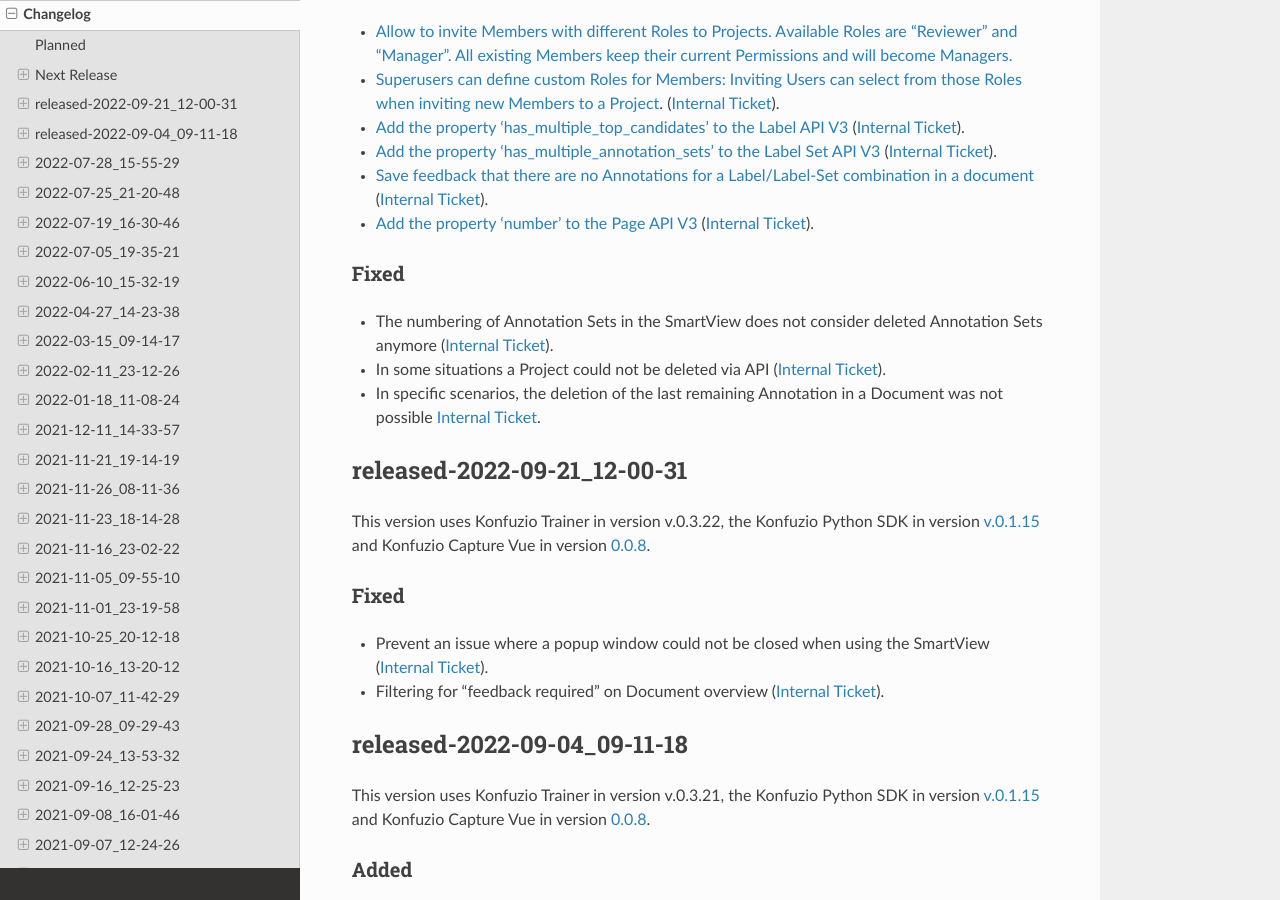
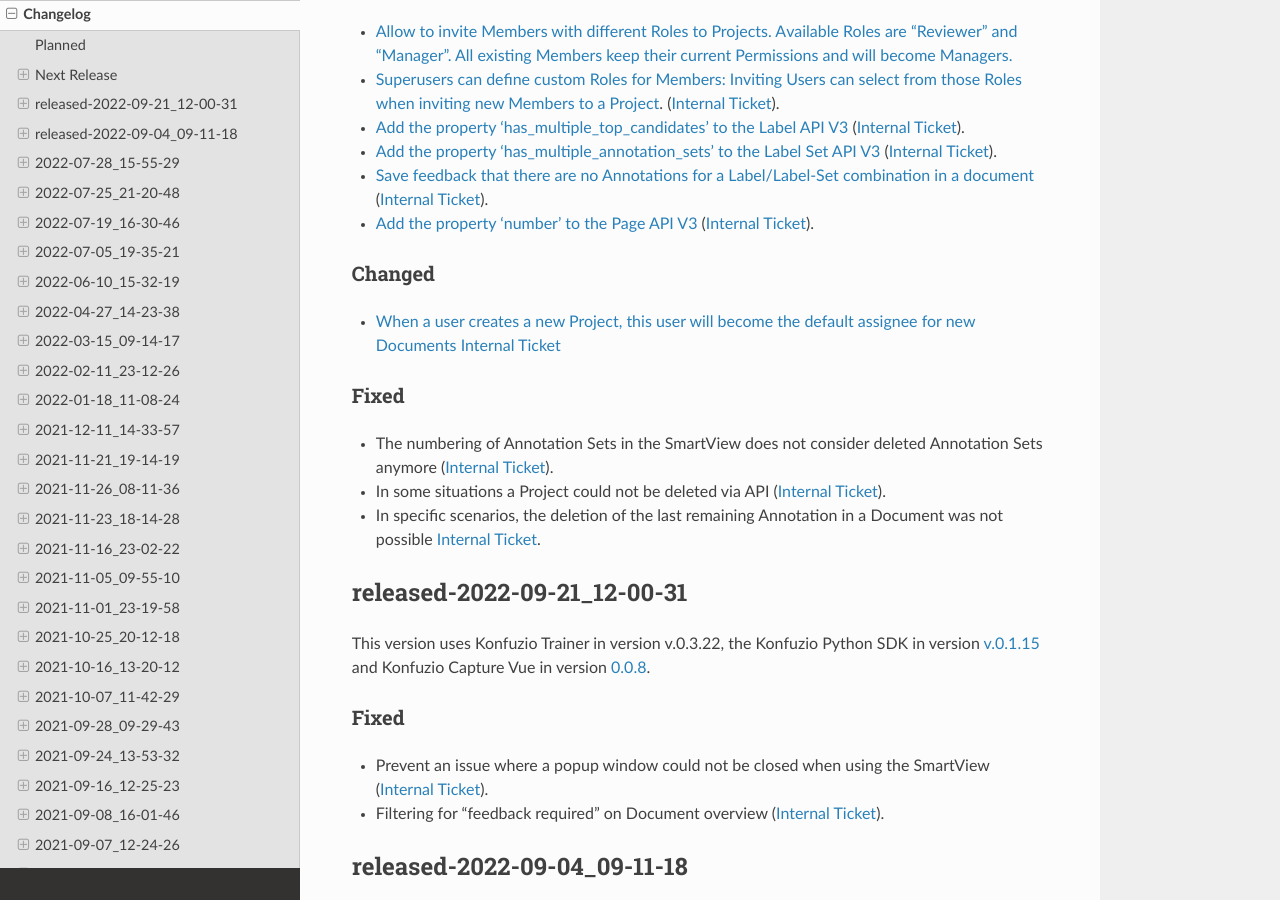
Before and after one commit to konfuzio-ai/konfuzio-sdk, a Sphinx documentation site: the page built from docs/web/changelog_app.md, in a window 1280 px wide and 900 px high, scrolled down 1094 px. Built offline with Sphinx 7.4.7 and the Read the Docs theme 2.0.0, drawn with Linux system fonts in a browser that asks for light colours.

Commit message:
Update changelog_app.md

```diff
--- a/docs/web/changelog_app.md
+++ b/docs/web/changelog_app.md
@@ -45,6 +45,9 @@
 - [Add the property 'has_multiple_annotation_sets' to the Label Set API V3](https://app.konfuzio.com/v3/swagger/#/labels) ([Internal Ticket](https://gitlab.com/konfuzio/objectives/-/issues/9687)).
 - [Save feedback that there are no Annotations for a Label/Label-Set combination in a document](http://localhost:8000/v3/swagger/#/documents/documents_missing_annotations_list) ([Internal Ticket](https://gitlab.com/konfuzio/objectives/-/issues/9163)).
 - [Add the property 'number' to the Page API V3](https://app.konfuzio.com/v3/swagger/#/documents) ([Internal Ticket](https://gitlab.com/konfuzio/objectives/-/issues/9619)).
+
+### Changed
+- [When a user creates a new Project, this user will become the default assignee for new Documents](https://help.konfuzio.com/modules/projects/index.html#default-assignee) [Internal Ticket](https://gitlab.com/konfuzio/objectives/-/issues/9705)
 
 ### Fixed
 - The numbering of Annotation Sets in the SmartView does not consider deleted Annotation Sets anymore ([Internal Ticket](https://gitlab.com/konfuzio/objectives/-/issues/9604)).
```
